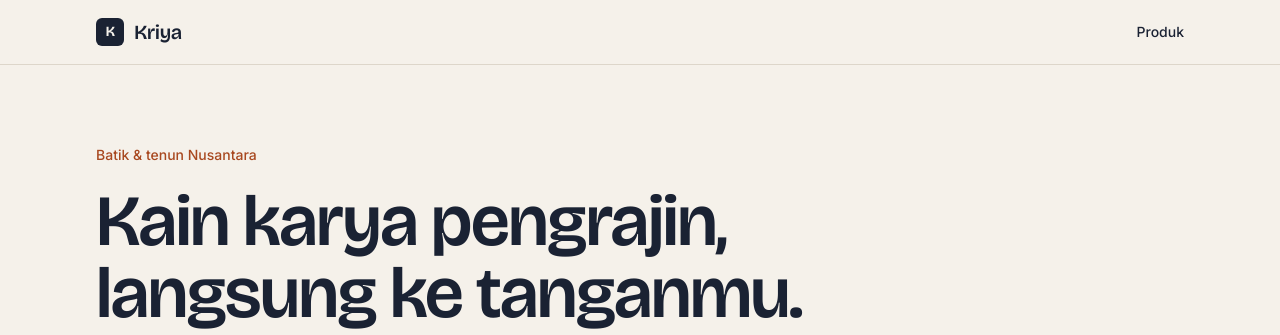
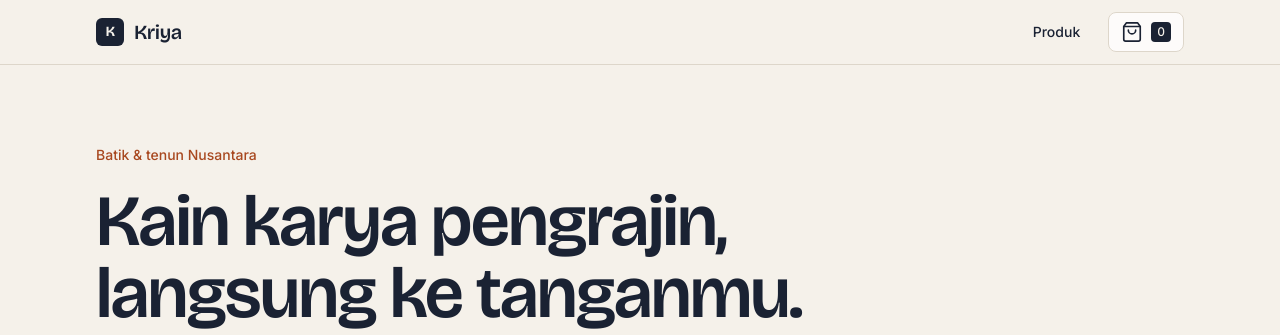
Before and after one commit to BimoFr/PAW-Project-Kriya, a Node server app: page / in a window 1280 px wide. Shown: the top 335 px of the page. Run offline with Node 20, Linux system fonts and the light colour scheme; data comes from the database, SQL or seed files in the repository; some libraries are stand-ins or nearby versions.

Commit message:
week8(refactor): perbaiki struktur navbar dan sesuaikan tampilan keranjang belanja

```diff
--- a/views/partials/navbar.ejs
+++ b/views/partials/navbar.ejs
@@ -5,7 +5,8 @@
       <%= appName %>
     </a>
 
-    <div class="hidden md:flex items-center gap-8 text-sm font-medium">
+    <div class="flex items-center gap-4 sm:gap-7">
+      <div class="hidden md:flex items-center gap-7 text-sm font-medium">
         <a href="/#produk" class="navlink">Produk</a>
 
         <% if (typeof isAdmin !== 'undefined' && isAdmin) { %>
@@ -16,11 +17,20 @@
         <% } %>
       </div>
 
+      <button type="button" onclick="bukaKeranjang()" aria-label="Buka keranjang belanja"
+              class="inline-flex items-center gap-2 px-3 py-2 rounded-lg border border-line bg-white/70 hover:border-ink transition-colors">
+        <svg width="22" height="22" viewBox="0 0 24 24" fill="none" stroke="currentColor" stroke-width="1.8" stroke-linecap="round" stroke-linejoin="round" aria-hidden="true">
+          <path d="M6 2L3 6v14a2 2 0 0 0 2 2h14a2 2 0 0 0 2-2V6l-3-4z"/><line x1="3" y1="6" x2="21" y2="6"/><path d="M16 10a4 4 0 0 1-8 0"/>
+        </svg>
+        <span id="cart-badge" class="tabular-nums text-xs font-medium bg-ink text-paper px-1.5 py-0.5 rounded">0</span>
+      </button>
+
       <button id="menu-btn" type="button" class="md:hidden -mr-2 p-2 rounded-lg hover:bg-ink/5 transition-colors"
               aria-expanded="false" aria-controls="menu-mobile" aria-label="Buka menu">
         <svg id="ico-open" width="22" height="22" viewBox="0 0 24 24" fill="none" stroke="currentColor" stroke-width="1.8" stroke-linecap="round"><path d="M4 7h16M4 12h16M4 17h16"/></svg>
         <svg id="ico-close" class="hidden" width="22" height="22" viewBox="0 0 24 24" fill="none" stroke="currentColor" stroke-width="1.8" stroke-linecap="round"><path d="M6 6l12 12M18 6L6 18"/></svg>
       </button>
+    </div>
   </nav>
 
   <div id="menu-mobile" class="hidden md:hidden border-t border-line bg-paper">
```
Lines whose indentation alone changed are shown as unchanged.
